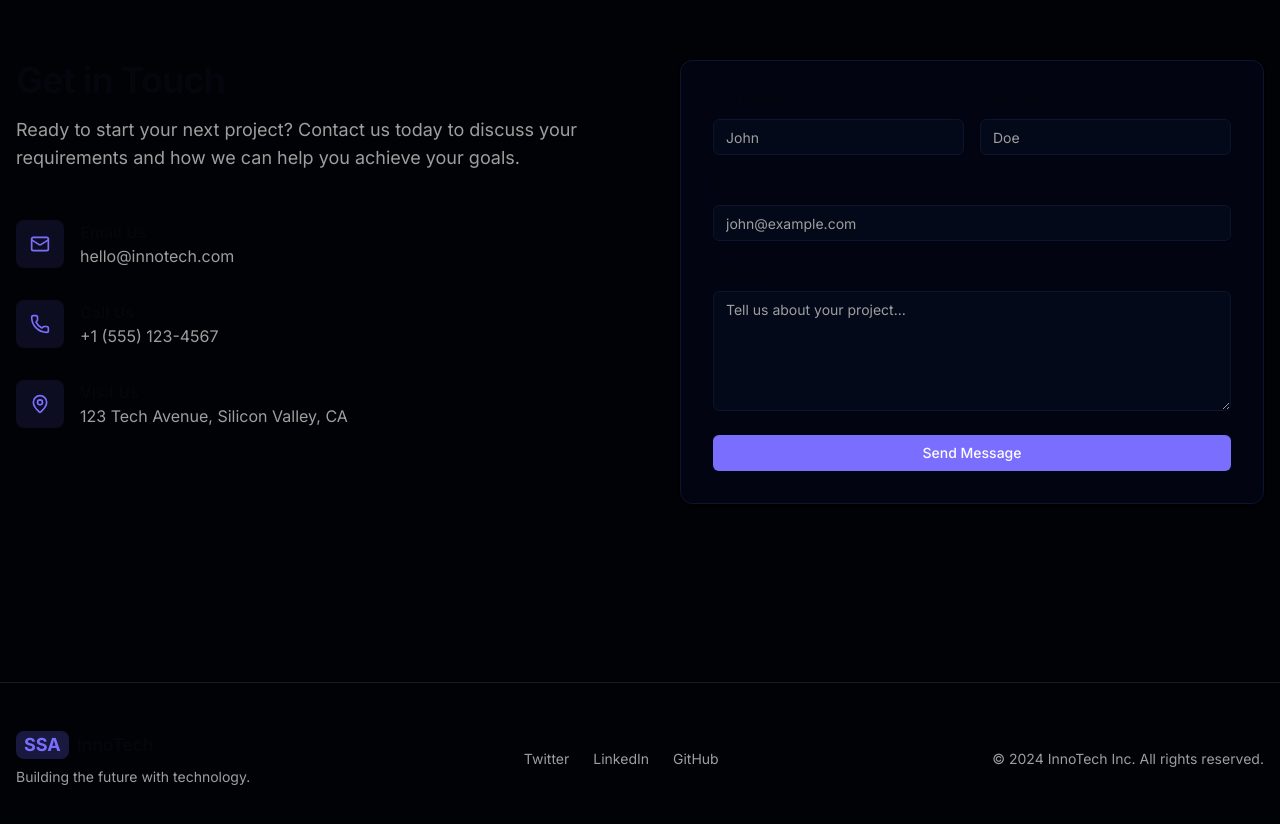
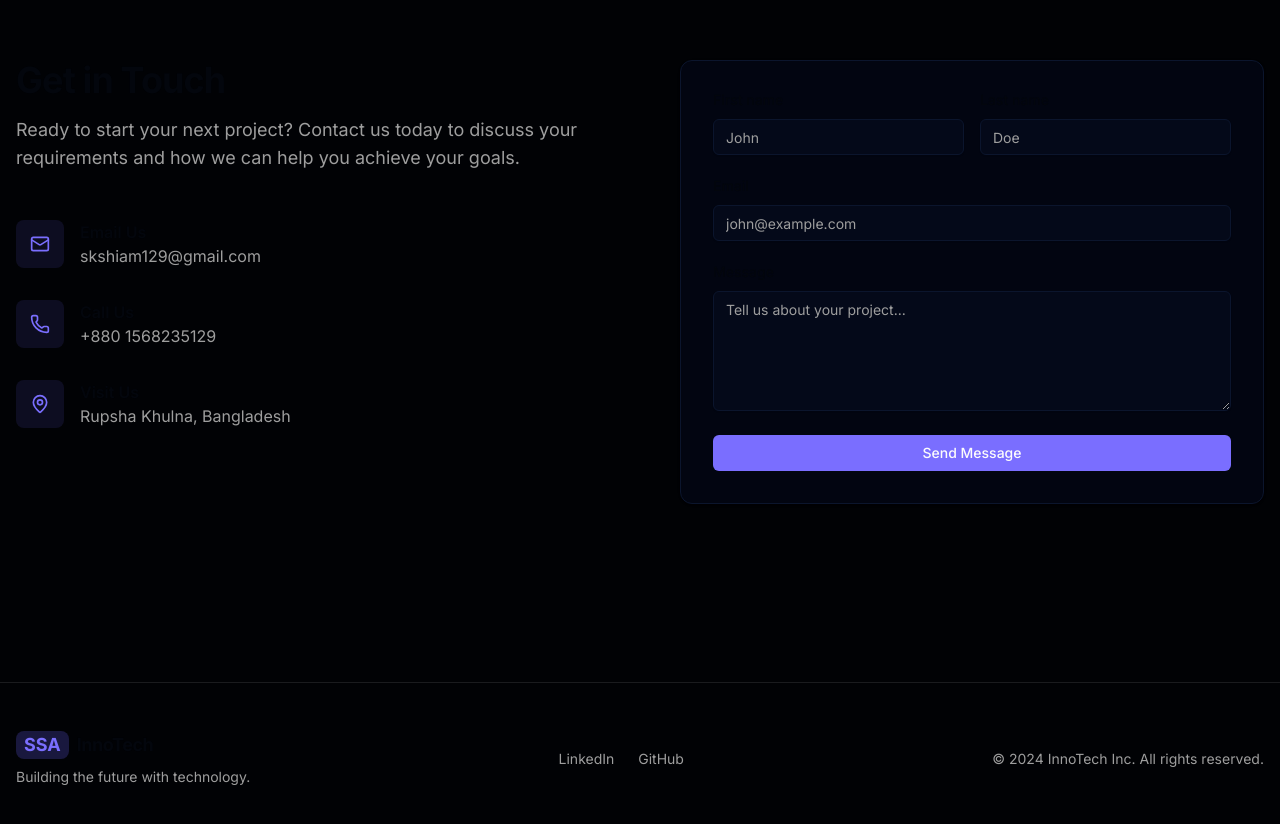
Before and after one commit to SSAstone/ssa_development, a Next.js app: page /contact in a window 1280 px wide. Shown: the part 118-942 px from the top of the page. Built offline with nearby package versions, Linux system fonts and the light colour scheme.

Commit message:
Your current version of Antigravity is out of date. Please visit https://antigravity.google/download to download and install the latest version.

```diff
--- a/src/app/page.tsx
+++ b/src/app/page.tsx
@@ -10,14 +10,14 @@ export default function Home() {
   return (
     <div className={"dark contents"}>
       <div className="min-h-screen flex flex-col bg-background text-foreground transition-colors duration-300">
-        <div className="flex flex-col gap-0 w-full min-h-screen">
+        <div className="flex flex-col gap-0 w-full min-h-screen md:space-y-16">
           <Banner />
           <NewServices />
           {/* <Hero /> */}
           {/* <Services /> */}
           {/* <Products /> */}
           <Portfolio />
-          <Technologies />
+          {/* <Technologies /> */}
           <Contact />
         </div>
       </div>
--- a/src/components/home/Contact.tsx
+++ b/src/components/home/Contact.tsx
@@ -24,7 +24,7 @@ export function Contact() {
                                     </div>
                                     <div>
                                         <h3 className="font-semibold">Email Us</h3>
-                                        <p className="text-muted-foreground">hello@innotech.com</p>
+                                        <p className="text-muted-foreground">skshiam129@gmail.com</p>
                                     </div>
                                 </div>
 
@@ -34,7 +34,7 @@ export function Contact() {
                                     </div>
                                     <div>
                                         <h3 className="font-semibold">Call Us</h3>
-                                        <p className="text-muted-foreground">+1 (555) 123-4567</p>
+                                        <p className="text-muted-foreground">+880 1568235129</p>
                                     </div>
                                 </div>
 
@@ -44,7 +44,7 @@ export function Contact() {
                                     </div>
                                     <div>
                                         <h3 className="font-semibold">Visit Us</h3>
-                                        <p className="text-muted-foreground">123 Tech Avenue, Silicon Valley, CA</p>
+                                        <p className="text-muted-foreground">Rupsha Khulna, Bangladesh</p>
                                     </div>
                                 </div>
                             </div>
--- a/src/components/home/banner.tsx
+++ b/src/components/home/banner.tsx
@@ -27,7 +27,8 @@ function CanvasFunction() {
         <div className="h-screen w-full text-center">
             <div className="z-50 absolute top-1/2 left-1/2 transform -translate-x-1/2 -translate-y-1/2">
                 <div className="text-mainColor md:block notranslate mt-24">
-                    <p className='flex gap-1'>Transforming Ideas into <span className="text-primary"><Typewriter
+                    <p className='flex gap-1 '>Transforming Ideas into <span className="text-primary">
+                        {/* <Typewriter
                             options={{
                                 strings: [
                                     "Web Development",
@@ -38,7 +39,9 @@ function CanvasFunction() {
                                 autoStart: true,
                                 loop: true,
                             }}
-                    /></span></p>
+                        /> */}
+                    </span>
+                    </p>
                     {/* <h1 className="text-4xl font-bold">Transforming Ideas into <br className="hidden md:block" />
                         <span className="text-primary">Digital Reality</span>
                     </h1>
--- a/src/components/layout/Footer.tsx
+++ b/src/components/layout/Footer.tsx
@@ -23,9 +23,8 @@ export function Footer() {
                     </div>
 
                     <div className="flex gap-6">
-                        <Link href="#" className="text-sm text-muted-foreground hover:text-primary transition-colors">Twitter</Link>
-                        <Link href="#" className="text-sm text-muted-foreground hover:text-primary transition-colors">LinkedIn</Link>
-                        <Link href="#" className="text-sm text-muted-foreground hover:text-primary transition-colors">GitHub</Link>
+                        <Link href="https://www.linkedin.com/in/sk-shiam-ali-6a4b17284/" className="text-sm text-muted-foreground hover:text-primary transition-colors">LinkedIn</Link>
+                        <Link href="https://github.com/SSAstone" className="text-sm text-muted-foreground hover:text-primary transition-colors">GitHub</Link>
                     </div>
 
                     <div className="text-sm text-muted-foreground">
```
Lines whose indentation alone changed are shown as unchanged.
